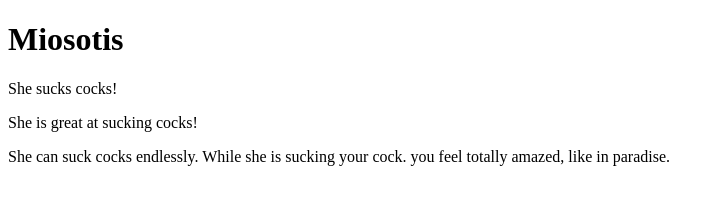
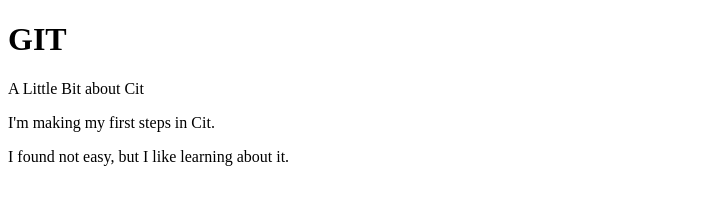
Before and after one commit to jsds44/site, a plain HTML site: page index.html in a window 1280 px wide. Shown: the whole page, without its empty margins (0-721 px from the left). Drawn offline with Linux system fonts and the light colour scheme.

Commit message:
forth commit

```diff
--- a/index.html
+++ b/index.html
@@ -5,10 +5,9 @@
 	<title>Document</title>
 </head>
 <body>
-	<h1>Miosotis</h1>
-	<p>She sucks cocks!</p>
-	<p>She is great at sucking cocks!</p>
-	<p>She can suck cocks endlessly. While she is sucking your cock.
-	you feel totally amazed, like in paradise.</p>
+	<h1>GIT</h1>
+	<p>A Little Bit about Cit</p>
+	<p>I'm making my first steps in Cit.</p>
+	<p>I found not easy, but I like learning about it.</p>
 </body>
 </html>
```
Also changed, not shown: 1 other file.
